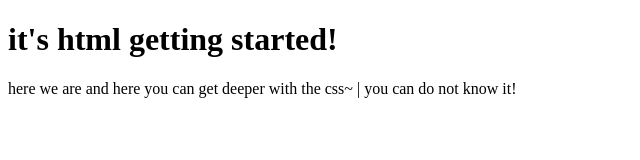
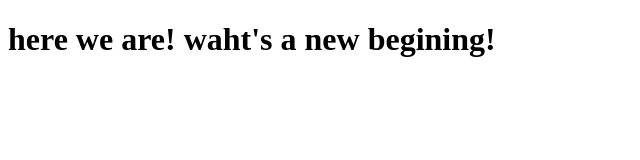
Before and after one commit to AhGI0/conquer_HTML, a plain HTML site: page file.html in a window 1280 px wide. Shown: the whole page, without its empty margins (0-640 px from the left). Drawn offline with Linux system fonts and the light colour scheme.

Commit message:
what i have learned: i learned how to add files + how to remove files + how to change files in directory

```diff
--- a/index.html
+++ b/file.html
@@ -3,10 +3,9 @@
 <head>
     <meta charset="UTF-8">
     <meta name="viewport" content="width=device-width, initial-scale=1.0">
-    <title>web page</title>
+    <title>it's a file!</title>
 </head>
 <body>
-    <h1>it's html getting started! </h1>
-    <p>here we are and here you can get deeper with the css~ | you can do not know it!</p>
+    <h1>here we are! waht's a new begining!</h1>
 </body>
 </html>
```
